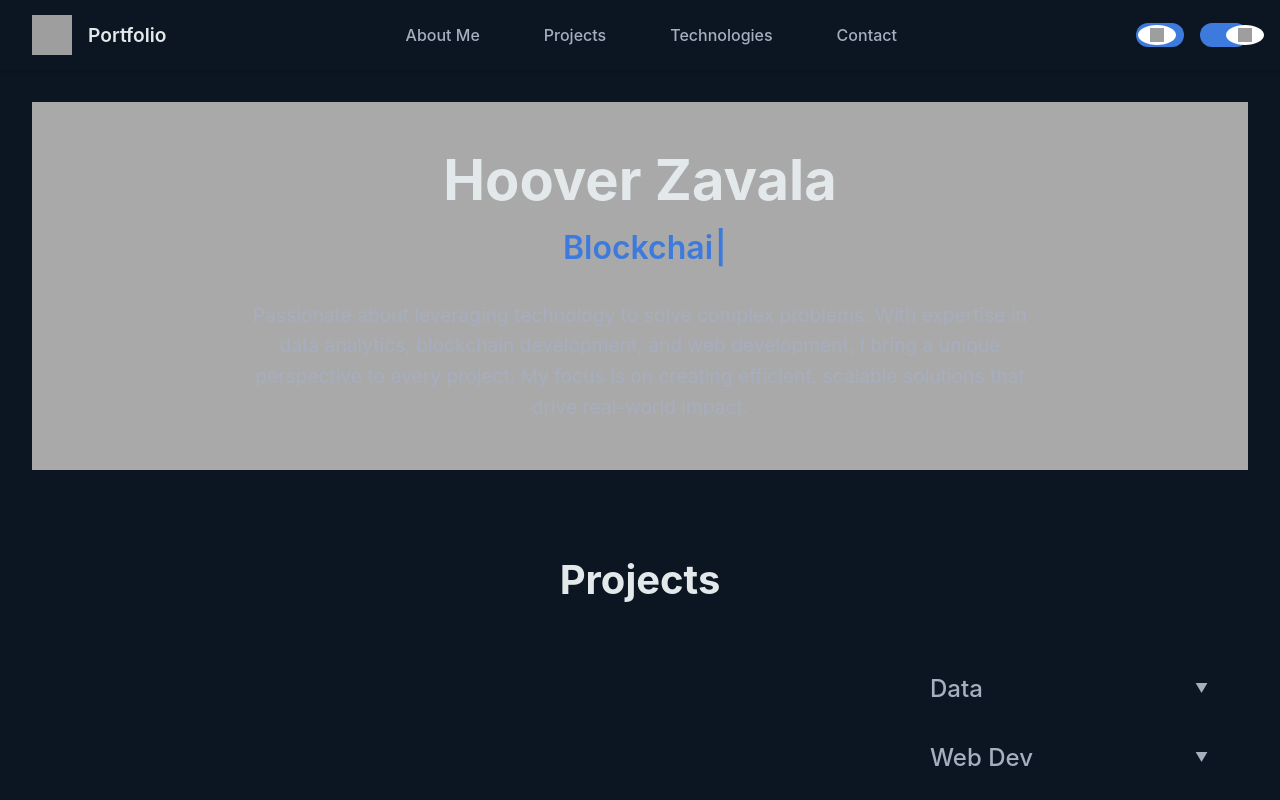
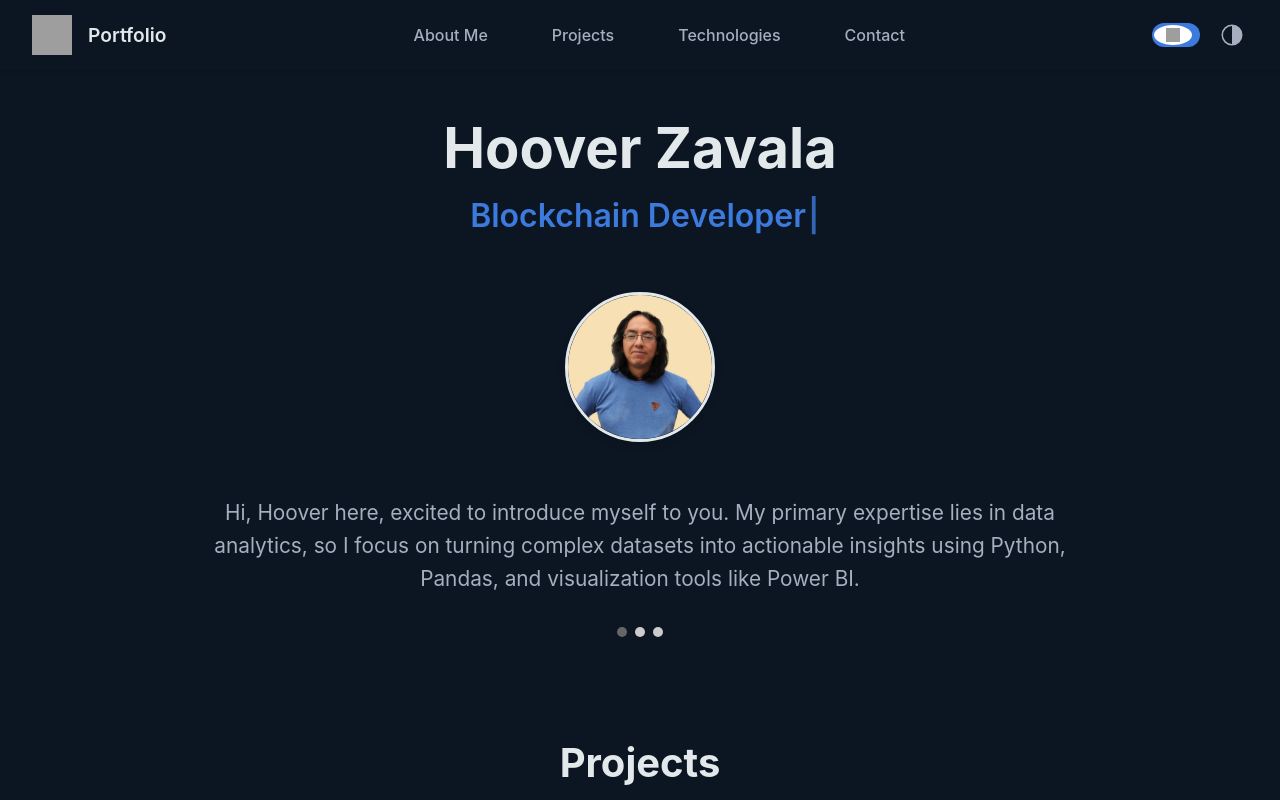
Before and after one commit to pseeker33/portfolio, a React (Vite) app: page / in a window 1280 px wide. Shown: the top 800 px of the page. Built offline with nearby package versions, Linux system fonts and the light colour scheme; grey boxes are pictures that could not be loaded.

Commit message:
Navbar improved

```diff
--- a/package.json
+++ b/package.json
@@ -11,7 +11,8 @@
   },
   "dependencies": {
     "react": "^18.3.1",
-    "react-dom": "^18.3.1"
+    "react-dom": "^18.3.1",
+    "react-icons": "^5.4.0"
   },
   "devDependencies": {
     "@eslint/js": "^9.17.0",
--- a/src/components/AboutMe/AboutMe.css
+++ b/src/components/AboutMe/AboutMe.css
@@ -4,11 +4,11 @@
   flex-direction: column;
   justify-content: center;
   align-items: center;
-  padding: 3rem;
+  padding: 1rem;
   margin-top: 70px; /* Height of navbar */
   text-align: center;
 
-  background-color: darkgray;
+  /* background-color: darkgray; */
 }
 
 .name {
@@ -44,11 +44,56 @@
   50% { opacity: 0; }
 }
 
+.profile-picture {
+  width: 150px; /* Ajusta el tamaño según prefieras */
+  height: 150px;
+  border-radius: 50%;
+  margin: 1.5rem 0;
+  object-fit: cover; /* Asegura que la imagen no se deforme */
+  box-shadow: 0 4px 8px rgba(0, 0, 0, 0.1); /* Opcional: agrega una sombra para un efecto visual */
+  border: 3px solid var(--title-color); /* Opcional: borde con color temático */
+}
+
+.description-container {
+  position: relative;
+  margin-top: 30px;
+  text-align: center;
+}
+
 .description {
-  max-width: 800px;
+  max-width: 900px;
   line-height: 1.6;
-  font-size: 1.2rem;
+  font-size: 1.3rem;
   color: var(--font-color);
+  margin: 0 auto;
+  opacity: 0;
+  animation: fadeIn 0.5s forwards;
+}
+
+.description-controls {
+  display: flex;
+  gap: 8px;
+  justify-content: center;
+  margin-top: 2rem;
+}
+
+.control-dot {
+  width: 10px;
+  height: 10px;
+  border-radius: 50%;
+  border: none;
+  background: #ccc;
+  cursor: pointer;
+  padding: 0;
+}
+
+.control-dot.active {
+  background: #666;
+}
+
+@keyframes fadeIn {
+  from { opacity: 0; }
+  to { opacity: 1; }
 }
 
 @media (max-width: 768px) {
--- a/src/components/AboutMe/index.jsx
+++ b/src/components/AboutMe/index.jsx
@@ -1,27 +1,23 @@
-import { useContext } from 'react';
+import { useContext, useState, useEffect } from 'react';
 import { ThemeContext } from '../../context/ThemeContext';
 import TypeWriter from './TypeWriter';
+import { roles, descriptions } from '../../data/about';
 import './AboutMe.css';
 
 const AboutMe = () => {
   const { language } = useContext(ThemeContext);
+  const [currentDesc, setCurrentDesc] = useState(0);
+  const [isAutoPlay, setIsAutoPlay] = useState(true);
 
-  const roles = {
-    en: ["Data Analytics", "Blockchain Developer", "Web Developer"],
-    es: ["Analista de Datos", "Desarrollador Blockchain", "Desarrollador Web"]
-  };
 
-  const description = {
-    en: `Passionate about leveraging technology to solve complex problems.
-    With expertise in data analytics, blockchain development, and web development,
-    I bring a unique perspective to every project. My focus is on creating efficient,
-    scalable solutions that drive real-world impact.`,
-
-    es: `Apasionado por utilizar la tecnología para resolver problemas complejos.
-    Con experiencia en análisis de datos, desarrollo blockchain y desarrollo web,
-    aporto una perspectiva única a cada proyecto. Mi enfoque está en crear soluciones
-    eficientes y escalables que generen impacto en el mundo real.`
-  };
+  useEffect(() => {
+    if (isAutoPlay) {
+      const timer = setInterval(() => {
+        setCurrentDesc((prev) => (prev + 1) % 3);
+      }, 11000);
+      return () => clearInterval(timer);
+    }
+  }, [isAutoPlay]);
 
   return (
     <section id="about-me" className="about-me">
@@ -29,11 +25,30 @@ const AboutMe = () => {
       <div className="roles">
         <TypeWriter
           texts={roles[language]}
-          delay={100}
+          delay={50}
           pauseBetweenTexts={2000}
         />
       </div>
-      <p className="description">{description[language]}</p>
+      <img
+        src="../../../public/profile.jpeg"
+        alt="Hoover Zavala"
+        className="profile-picture"
+      />
+      <div className="description-container">
+        <p className="description fade">{descriptions[language][currentDesc]}</p>
+        <div className="description-controls">
+          {[0, 1, 2].map((index) => (
+            <button
+              key={index}
+              className={`control-dot ${currentDesc === index ? 'active' : ''}`}
+              onClick={() => {
+                setCurrentDesc(index);
+                setIsAutoPlay(false);
+              }}
+            />
+          ))}
+        </div>
+      </div>
     </section>
   );
 };
--- a/src/components/Navbar/Navbar.css
+++ b/src/components/Navbar/Navbar.css
@@ -42,7 +42,7 @@
   font-size: 1rem;
   cursor: pointer;
   padding: 0.5rem 1rem;
-  transition: all 1s ease;
+  transition: all 0.5s ease;
 }
 
 .navbar-center button:hover {
@@ -55,7 +55,7 @@
   gap: 1rem;
 }
 
-.language-selector, .theme-selector {
+.language-selector {
   position: relative;
   width: 48px;
   height: 24px;
@@ -64,7 +64,7 @@
   padding: 2px;
 }
 
-.language-toggle, .theme-toggle {
+.language-toggle {
   position: absolute;
   width: 20px;
   height: 20px;
@@ -82,14 +82,36 @@
   transform: translateX(24px);
 }
 
-.theme-toggle.dark {
-  transform: translateX(24px);
-}
-
-.language-toggle img, .theme-toggle img {
+.language-toggle img {
   width: 14px;
   height: 14px;
 }
+
+.theme-toggle {
+  background: none;
+  border: none;
+  cursor: pointer;
+  padding: 4px;
+  display: flex;
+  align-items: center;
+  justify-content: center;
+}
+
+.theme-icon {
+  font-size: 24px; /* o text-2xl en tailwind */
+  color: var(--font-color);
+  transform: rotate(180deg);
+  transition: all 400ms ease-in-out;
+}
+
+.dark .theme-icon {
+  transform: rotate(0deg);
+}
+
+.theme-icon:hover {
+  color: var(--hover-color);
+}
+
 
 @media (max-width: 768px) {
   .navbar {
--- a/src/components/Navbar/index.jsx
+++ b/src/components/Navbar/index.jsx
@@ -1,5 +1,6 @@
 import { useContext } from 'react';
 import { ThemeContext } from '../../context/ThemeContext';
+import { VscColorMode } from "react-icons/vsc";
 import './Navbar.css';
 
 const Navbar = () => {
@@ -55,56 +56,6 @@ const Navbar = () => {
     requestAnimationFrame(customScroll);
   };
 
-
-
-/*   const scrollToSection = (sectionId) => {
-    const section = document.getElementById(sectionId);
-    const offset = document.querySelector('.navbar').offsetHeight;
-    const targetPosition = section.getBoundingClientRect().top + window.pageYOffset - offset;
-
-    window.scrollTo({
-      top: targetPosition,
-      behavior: 'smooth'  // Usa el scroll nativo del navegador
-    });
-  }; */
-
-  /* const scrollToSection = (sectionId) => {
-    const section = document.getElementById(sectionId);
-    const start = window.pageYOffset;
-    const target = section.offsetTop;
-    const distance = target - start;
-    const duration = 3000; // 3 seconds
-    let startTime = null;
-
-    function animation(currentTime) {
-      if (startTime === null) startTime = currentTime;
-      const timeElapsed = currentTime - startTime;
-      const progress = Math.min(timeElapsed / duration, 1);
-
-      // Custom easing function for acceleration and deceleration
-      let run = 0;
-      if (progress <= 1/3) {
-        // First second: Start moving (ease-in)
-        run = progress * 3 * (progress * 3) / 2;
-      } else if (progress <= 2/3) {
-        // Second second: Move fast (linear)
-        run = progress;
-      } else {
-        // Third second: Slow down (ease-out)
-        const t = (progress - 2/3) * 3;
-        run = 2/3 + (1 - (1 - t) * (1 - t)) / 3;
-      }
-
-      window.scrollTo(0, start + distance * run);
-
-      if (timeElapsed < duration) {
-        requestAnimationFrame(animation);
-      }
-    }
-
-    requestAnimationFrame(animation);
-  }; */
-
   return (
     <nav className="navbar">
       <div className="navbar-left">
@@ -140,17 +91,15 @@ const Navbar = () => {
           </button>
         </div>
 
-        <div className="theme-selector">
-          <button
-            className={`theme-toggle ${isDarkMode ? 'dark' : 'light'}`}
-            onClick={toggleTheme}
-          >
-            <img
-              src={`/${isDarkMode ? 'moon' : 'sun'}.svg`}
-              alt={isDarkMode ? 'Dark Mode' : 'Light Mode'}
-            />
-          </button>
-        </div>
+        <button
+          onClick={toggleTheme}
+          aria-label="color mode"
+          className="theme-toggle"
+        >
+          <VscColorMode className="theme-icon" />
+        </button>
+
+
       </div>
     </nav>
   );
--- /dev/null
+++ b/src/data/about.js
@@ -0,0 +1,17 @@
+export const roles = {
+  en: ["Data Analytics", "Blockchain Developer", "Web Developer"],
+  es: ["Analista de Datos", "Desarrollador Blockchain", "Desarrollador Web"]
+};
+
+export const descriptions = {
+  en: [
+    `Hi, Hoover here, excited to introduce myself to you. My primary expertise lies in data analytics, so I focus on turning complex datasets into actionable insights using Python, Pandas, and visualization tools like Power BI.`,
+    `In addition to data analytics, I also have good skills on web development, especially Web3 technologies. I enjoy building Web3 applications that empower users and promote transparency using in that case tools like Solidity, Javascript, ReactJS, Hardhat among others.`,
+    `I value teamwork and continuous learning, aiming to someday be part of projects that truly improve lives and change the world for the better. So thats me, thank you for listen to me, see you next time!`
+  ],
+  es: [
+    `Hola, soy Hoover, ¡emocionado de presentarme ante ustedes! Mi principal experiencia se encuentra en el análisis de datos, por lo que me enfoco en convertir conjuntos de datos complejos en información procesable utilizando Python, Pandas y herramientas de visualización como Power BI.`,
+    `Además del análisis de datos, también tengo buenas habilidades en desarrollo web, especialmente en tecnologías Web3. Disfruto creando aplicaciones Web3 que empoderan a los usuarios y promueven la transparencia, utilizando herramientas como Solidity, JavaScript, ReactJS, Hardhat, entre otras.`,
+    `Valoro el trabajo en equipo y el aprendizaje continuo, con el objetivo de algún día formar parte de proyectos que realmente mejoren vidas y cambien el mundo para mejor. Eso es todo sobre mí. ¡Gracias por escucharme, nos vemos la próxima vez!`
+  ]
+};
```
Also changed, not shown: src/App.css (+1 -23 lines), src/components/AboutMe/index copy.jsx (added, +46 -0 lines), public/profile.jpeg (added), 1 other file (tests, documents, lock files or other folders).
